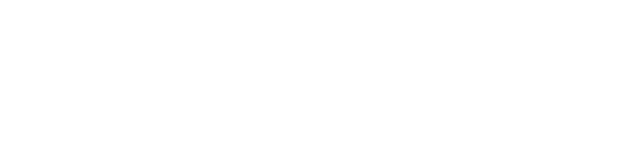
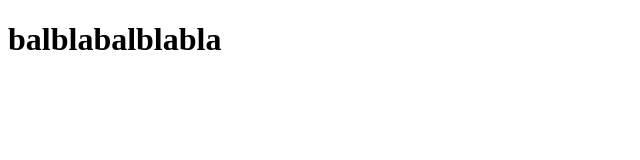
Before and after one commit to cp-sebastian/pruebaGit, a plain HTML site: page index.html in a window 1280 px wide. Shown: the whole page, without its empty margins (0-640 px from the left). Drawn offline with Linux system fonts and the light colour scheme.

Commit message:
agregando h1

```diff
--- a/index.html
+++ b/index.html
@@ -6,6 +6,6 @@
     <title>Document</title>
 </head>
 <body>
-
+    <h1>balblabalblabla</h1>
 </body>
 </html>
```
